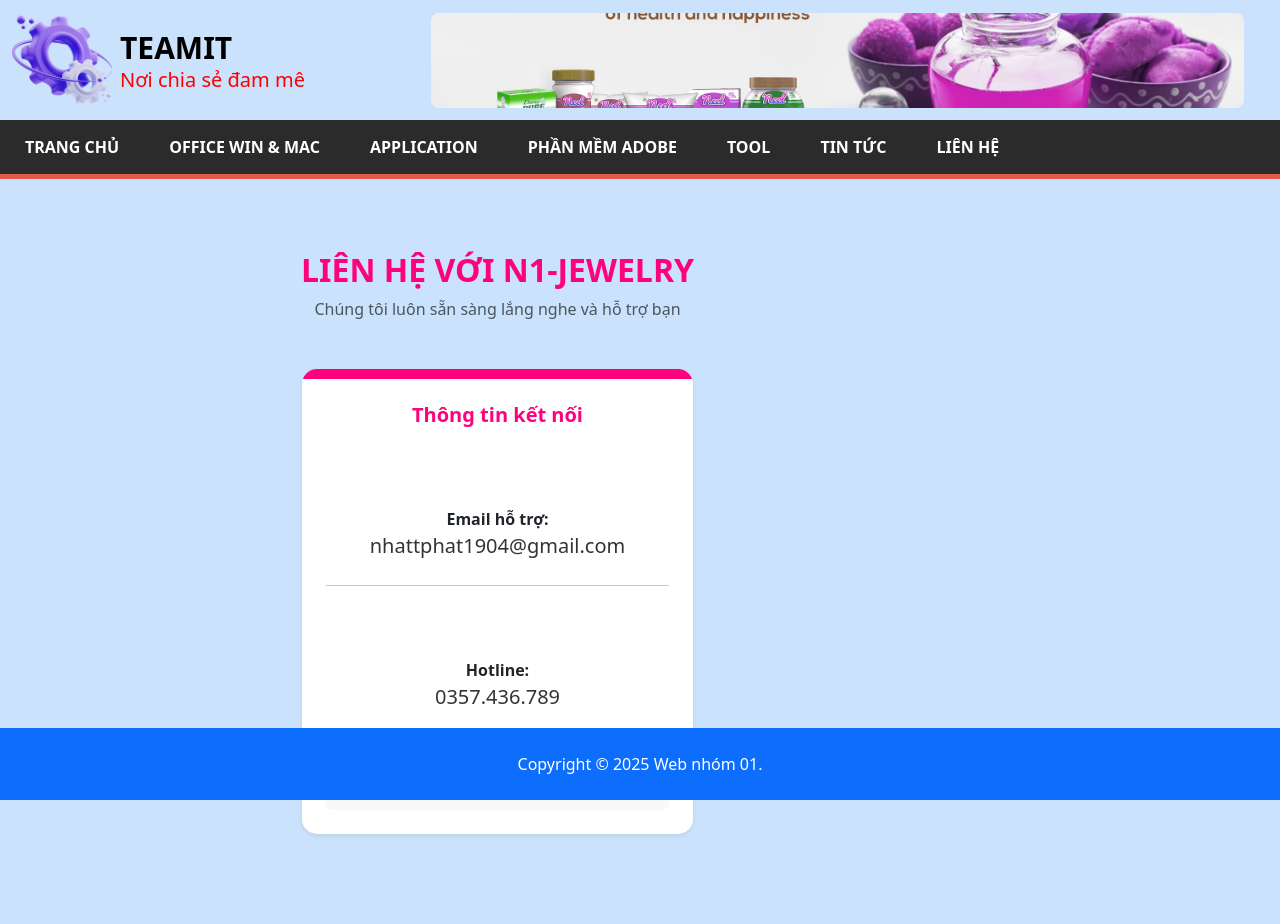
After one commit to nhne2tb/python_nhom_1, a Django app: page /contact/ in a window 1280 px wide. The commit adds this page. Run offline with Django 5.2, Linux system fonts and the light colour scheme; some libraries are stand-ins or nearby versions; some web fonts are replaced.

Commit message:
Thêm mục liên hệ
- thêm tệp contact.html thiết kế giao diện liên hệ
- thêm dường dẫn contact tại ulrs
- thêm nội dung view, base

```diff
--- /dev/null
+++ b/web_django_code trang sức/app/templates/app/contact.html
@@ -0,0 +1,46 @@
+{% extends 'app/base.html' %}
+{% block main_container %}
+<div class="container mt-5">
+    <div class="text-center mb-5">
+        <h2 class="fw-bold" style="color: #ff007f;">LIÊN HỆ VỚI N1-JEWELRY</h2>
+        <p class="text-muted">Chúng tôi luôn sẵn sàng lắng nghe và hỗ trợ bạn</p>
+    </div>
+
+    <div class="row g-4 justify-content-center">
+        <div class="col-md-6">
+            <div class="card border-0 shadow-sm h-100" style="background: white; border-radius: 15px; overflow: hidden;">
+                <div style="height: 10px; background: #ff007f;"></div>
+
+                <div class="p-4 text-center">
+                    <h5 class="fw-bold mb-4" style="color: #ff007f;">Thông tin kết nối</h5>
+
+                    <div class="mb-4">
+                        <i class="fas fa-envelope fa-3x mb-2" style="color: #0d6efd;"></i>
+                        <p class="mb-0 fw-bold">Email hỗ trợ:</p>
+                        <p class="lead" style="color: #333;">nhattphat1904@gmail.com</p>
+                    </div>
+
+                    <hr>
+
+                    <div class="mb-4">
+                        <i class="fas fa-phone-alt fa-3x mb-2" style="color: #28a745;"></i>
+                        <p class="mb-0 fw-bold">Hotline:</p>
+                        <p class="lead" style="color: #333;">0357.436.789</p>
+                    </div>
+
+                    <div class="p-3 bg-light rounded mt-3">
+                        <p class="small mb-0 text-muted italic">
+                            <i>"Sự hài lòng của khách hàng là niềm hạnh phúc của Nhóm 1"</i>
+                        </p>
+                    </div>
+                </div>
+            </div>
+        </div>
+    </div>
+</div>
+
+<style>
+    .card { transition: transform 0.3s ease; }
+    .card:hover { transform: translateY(-10px); }
+</style>
+{% endblock %}
--- a/web_django_code trang sức/app/urls.py
+++ b/web_django_code trang sức/app/urls.py
@@ -13,4 +13,5 @@ urlpatterns = [
     path('register/', views.register, name='register'),
     path('login/', views.login_view, name='login'),
     path('logout/', views.logout_view, name='logout'),
+    path('contact/', views.contact, name='contact'),
 ]
--- a/web_django_code trang sức/app/views.py
+++ b/web_django_code trang sức/app/views.py
@@ -86,3 +86,5 @@ def logout_view(request):
     return redirect('app:home')
 def about(request):
     return render(request, 'app/about.html')
+def contact(request):
+    return render(request, 'app/contact.html')
```
Also changed, not shown: web_django_code trang sức/app/templates/app/base.html (+11 -7 lines).
